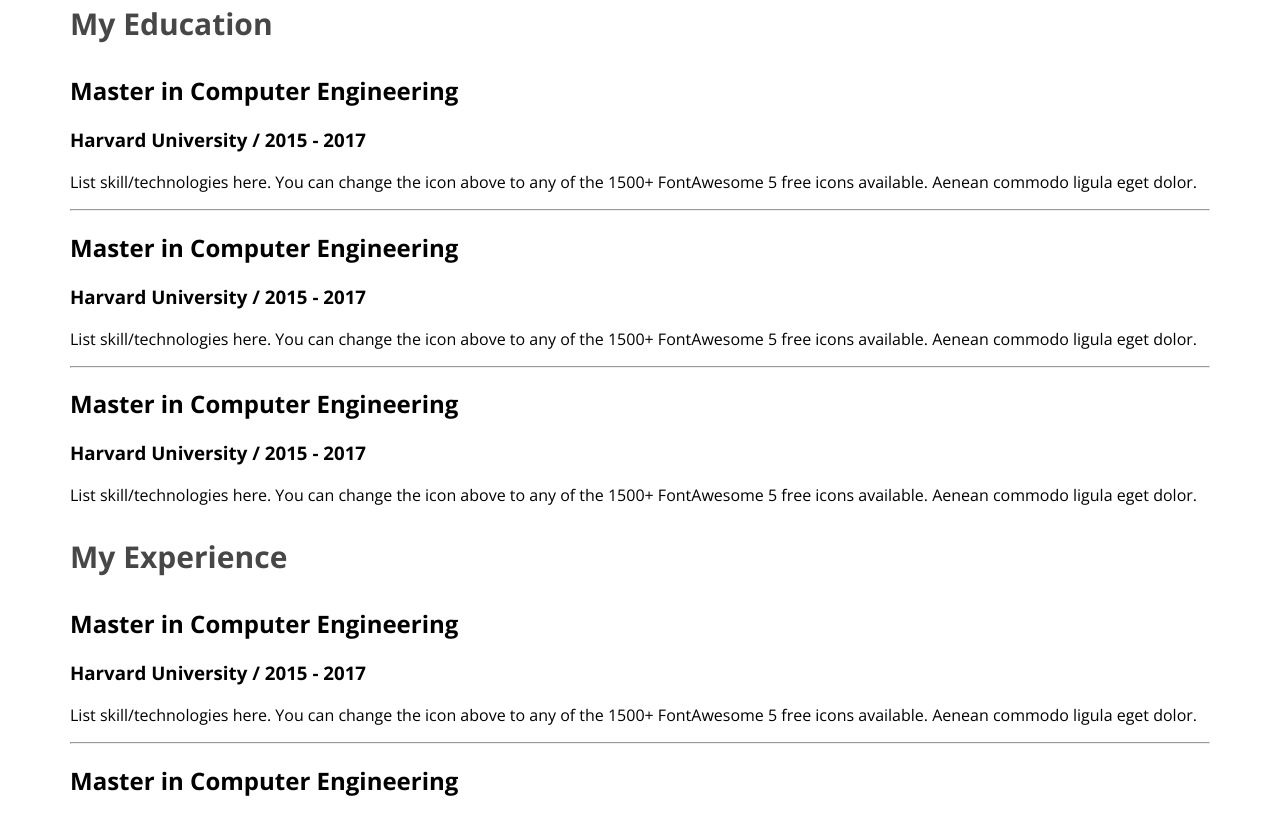
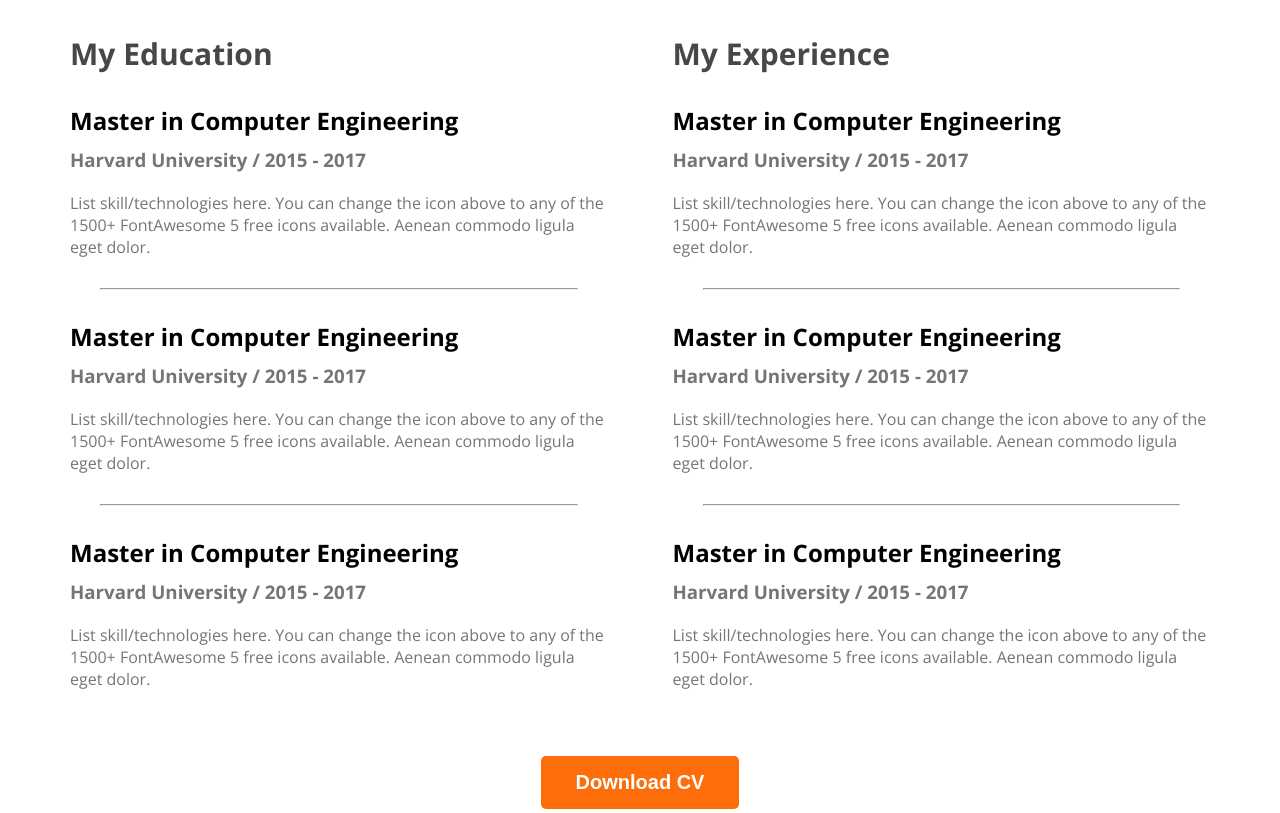
Before and after one commit to younus364/web-developer-portfolio, a plain HTML site: page index.html in a window 1280 px wide. Shown: the part 2469-3282 px from the top of the page. Drawn offline with nearby package versions, Linux system fonts and the light colour scheme.

Commit message:
finished resume section

```diff
--- a/index.html
+++ b/index.html
@@ -97,9 +97,9 @@
         <section>
           <h3 class="section-title">A summary of My Resume</h3>
           <div class="resume-container">
-          <div class="resume-colam">
+      <div class="resume-colam">
             <h3 class="resume-colam-title">My Education</h3>
-         <div class="resume-item">
+        <div class="resume-item">
           <h2 class="resume-item-title">Master in Computer Engineering</h2>
           <h3 class="resume-item-institute">Harvard University / 2015 - 2017</h3>
           <p class="resume-item-description">List skill/technologies here. You can change the icon above
@@ -142,8 +142,12 @@
               <p class="resume-item-description">List skill/technologies here. You can change the icon above
                 to any of the 1500+ FontAwesome 5 free icons available. Aenean commodo ligula eget dolor.</p>
              </div>
-          </div>
-          </div>
+
+        </div>
+      </div>
+      <div class="download-cv">
+        <button class="btn-primary">Download CV</button>
+      </div>
         </section>
    </main>
     <footer>
--- a/styles/portfolio.css
+++ b/styles/portfolio.css
@@ -162,3 +162,26 @@ box-shadow: 0px 6px 50px 0px rgba(0, 0, 0, 0.06);
      font-weight: 700;
 
 }
+.resume-container{
+    display: flex;
+    gap: 65px;
+
+}
+.resume-container hr{
+    margin: 30px;
+}
+.resume-item-institute{
+     margin-bottom: 20px;
+     margin-top: 0;
+   color:  #757575;
+}
+.resume-item-title{
+    margin-bottom: 10px;
+}
+.resume-item-description{
+    color: #757575;
+}
+.download-cv{
+    text-align: center;
+    padding-top: 50px;
+}
```
